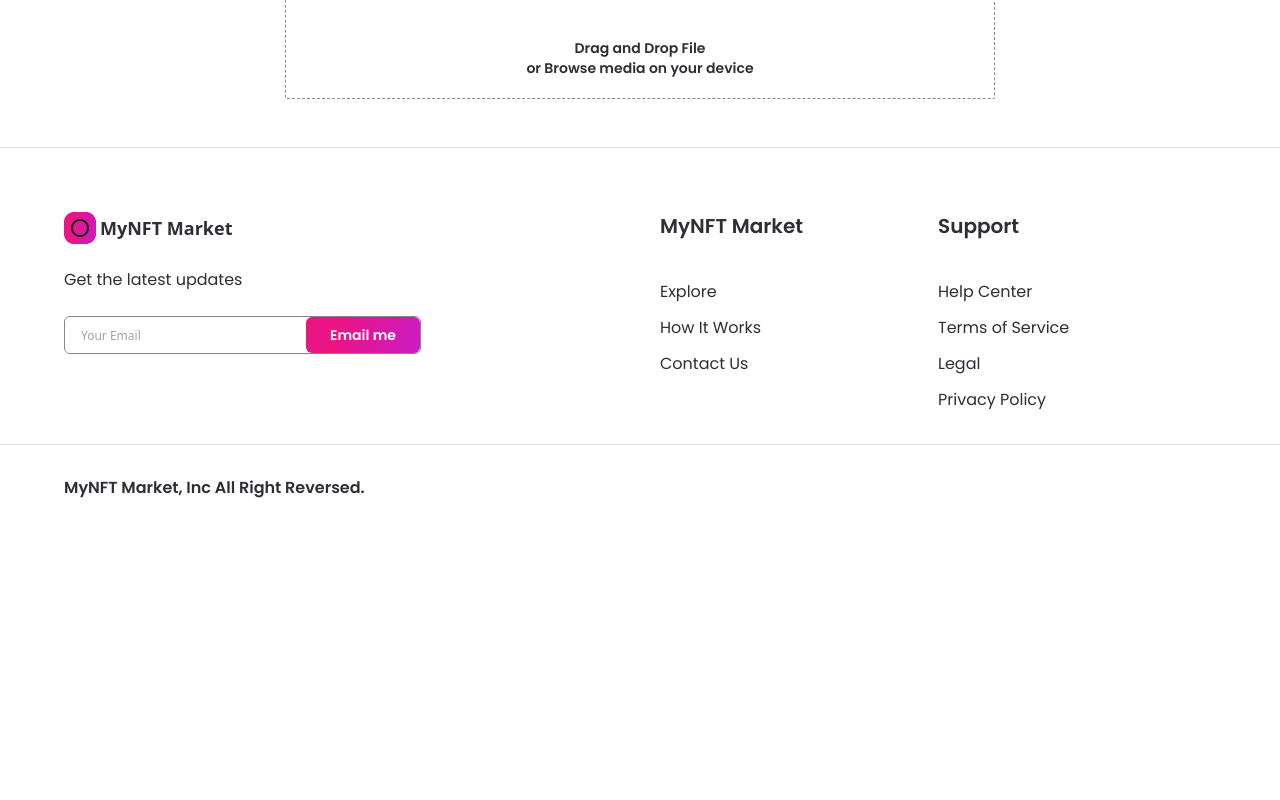
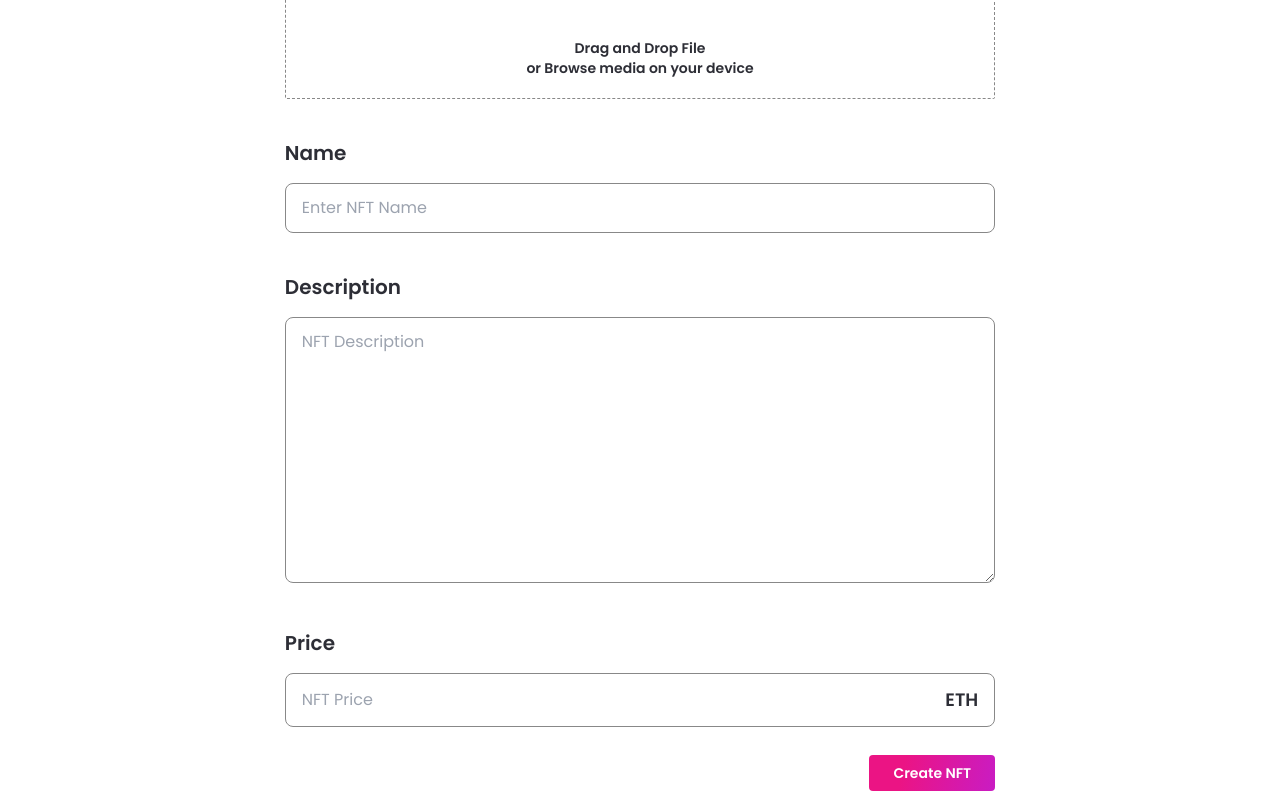
Before and after one commit to Masud28-tech/MyNFT-Marketplace, a Next.js app: page /create-nft in a window 1280 px wide. Shown: the part 460-1260 px from the top of the page. Before the commit the page ends 1027 px from the top, so only its background shows below. Built offline with nearby package versions, Linux system fonts and the light colour scheme.

Commit message:
Commit 8: Create Form in create NFT page for inputs (name, nft description and nft price)

```diff
--- /dev/null
+++ b/components/Input.jsx
@@ -0,0 +1,44 @@
+import React from 'react';
+
+const Input = ({ inputType, title, placeholder, handleChange }) => (
+  <div className="mt-10 w-full">
+    <p className="font-poppins dark:text-white text-nft-black-1 font-semibold text-xl">
+      {title}
+    </p>
+
+    {
+        inputType === 'number' ? (
+          <div className="dark:bg-nft-black-1 bg-white border dark:border-nft-black-1 border-nft-gray-2 rounded-lg w-full outline-none font-poppins text-base mt-4 px-4 py-3 dark:text-white text-nft-gray-2 flexBetween flex-row">
+            <input
+              type="number"
+              className="flex w-full dark:bg-nft-black-1 bg-nft-white outline-none"
+              placeholder={placeholder}
+              onChange={handleChange}
+            />
+            <p className="font-poppins dark:text-white text-nft-black-1 font-semibold text-lg">
+              ETH
+            </p>
+          </div>
+
+        ) : inputType === 'textarea' ? (
+
+          <textarea
+            rows={10}
+            className="dark:bg-nft-black-1 bg-white border dark:border-nft-black-1 border-nft-gray-2 rounded-lg  w-full outline-none font-poppins text-base mt-4 px-4 py-3 dark:text-white text-nft-gray-2"
+            placeholder={placeholder}
+            onChange={handleChange}
+          />
+
+        ) : (
+          <input
+            className="dark:bg-nft-black-1 bg-white border dark:border-nft-black-1 border-nft-gray-2 rounded-lg  w-full outline-none font-poppins text-base mt-4 px-4 py-3 dark:text-white text-nft-gray-2"
+            placeholder={placeholder}
+            onChange={handleChange}
+          />
+        )
+    }
+
+  </div>
+);
+
+export default Input;
--- a/components/index.js
+++ b/components/index.js
@@ -4,5 +4,6 @@ import Button from './Button';
 import Banner from './Banner';
 import CreatorCard from './CreatorCard';
 import NFTCard from './NFTCard';
+import Input from './Input';
 
-export { Navbar, Footer, Button, Banner, CreatorCard, NFTCard };
+export { Navbar, Footer, Button, Banner, CreatorCard, NFTCard, Input };
--- a/pages/create-nft.js
+++ b/pages/create-nft.js
@@ -4,12 +4,13 @@ import Image from 'next/image';
 import { useDropzone } from 'react-dropzone';
 import { useTheme } from 'next-themes';
 
-import { Button } from '../components';
+import { Button, Input } from '../components';
 import images from '../assets';
 
 const CreateNFT = () => {
   const { theme } = useTheme();
   const [fileUrl, setFileUrl] = useState(null);
+  const [formInput, setFormInput] = useState({ name: '', description: '', price: '' });
 
   // UTILITY FUNCTIONS: IMPLEMENTING DRAG/DROP INPUT FOR NFT-IMAGES
   const onDrop = useCallback(() => {
@@ -30,6 +31,8 @@ const CreateNFT = () => {
     ${isDragReject && 'border-file-reject'}
     `
   ), [isDragAccept, isDragActive, isDragReject]);
+
+  console.log(formInput);
 
   return (
     <div className="flex justify-center sm:px-4 p-12">
@@ -81,6 +84,34 @@ const CreateNFT = () => {
             </aside>
           )}
         </div>
+
+        <Input
+          inputType="input"
+          title="Name"
+          placeholder="Enter NFT Name"
+          handleChange={(e) => setFormInput({ ...formInput, name: e.target.value })}
+        />
+        <Input
+          inputType="textarea"
+          title="Description"
+          placeholder="NFT Description"
+          handleChange={(e) => setFormInput({ ...formInput, description: e.target.value })}
+        />
+        <Input
+          inputType="number"
+          title="Price"
+          placeholder="NFT Price"
+          handleChange={(e) => setFormInput({ ...formInput, price: e.target.value })}
+        />
+
+        <div className="w-full mt-7 flex justify-end">
+          <Button
+            btnName="Create NFT"
+            customStyles="rounded"
+            onClick={() => {}}
+          />
+        </div>
+
       </div>
     </div>
   );
```
